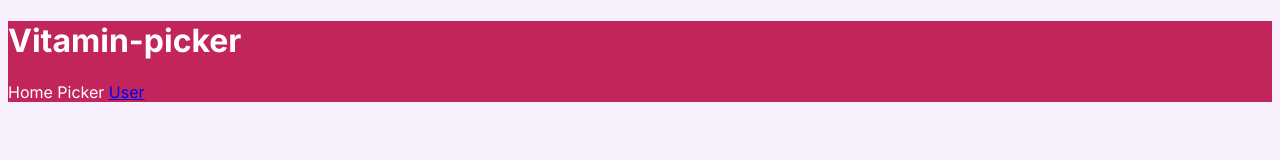
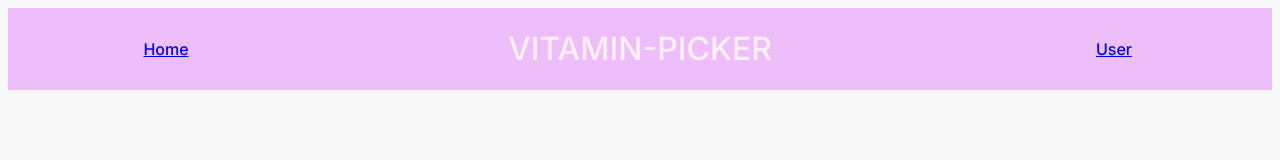
Before and after one commit to nnaaastyyyaaa/vitamin-picker, a website: page main/index.html in a window 1280 px wide. Drawn offline with Linux system fonts and the light colour scheme; a web font is replaced by a local one.

Commit message:
Created "Home" page

```diff
--- a/main.css
+++ /dev/null
@@ -1,13 +0,0 @@
-body {
-  font-family: 'Inter', sans-serif;
-  font-size: 16px;
-  background-color: #f8f0fc;
-}
-
-header {
-  background-color: #c2255c;
-  color: #fff;
-  margin: auto;
-
-  /* display: grid; */
-}
--- a/index.html
+++ b/main/index.html
@@ -13,12 +13,9 @@
   </head>
   <body>
     <header>
+      <a href="..." class="btn--home">Home</a>
       <h1>Vitamin-picker</h1>
-      <nav>
-        <a>Home</a>
-        <a>Picker</a>
-        <a href="users/log-in.html">User</a>
-      </nav>
+      <a href="users/log-in.html" class="btn--user">User</a>
     </header>
   </body>
 </html>
--- /dev/null
+++ b/main/main.css
@@ -0,0 +1,35 @@
+body {
+  font-family: 'Inter', sans-serif;
+  font-size: 16px;
+  background-color: #f8f8f8;
+}
+
+header {
+  background-color: #eebefa;
+
+  color: #fff0f5;
+  font-weight: 500;
+  margin: auto;
+
+  display: grid;
+  grid-template-columns: 1fr 2fr 1fr;
+  align-items: center;
+}
+
+.btn--home {
+  grid-column: 1/2;
+  text-align: center;
+}
+
+h1 {
+  grid-column: 2/3;
+  text-align: center;
+
+  text-transform: uppercase;
+  font-weight: 500;
+}
+
+.btn--user {
+  grid-column: -1/-2;
+  text-align: center;
+}
```
